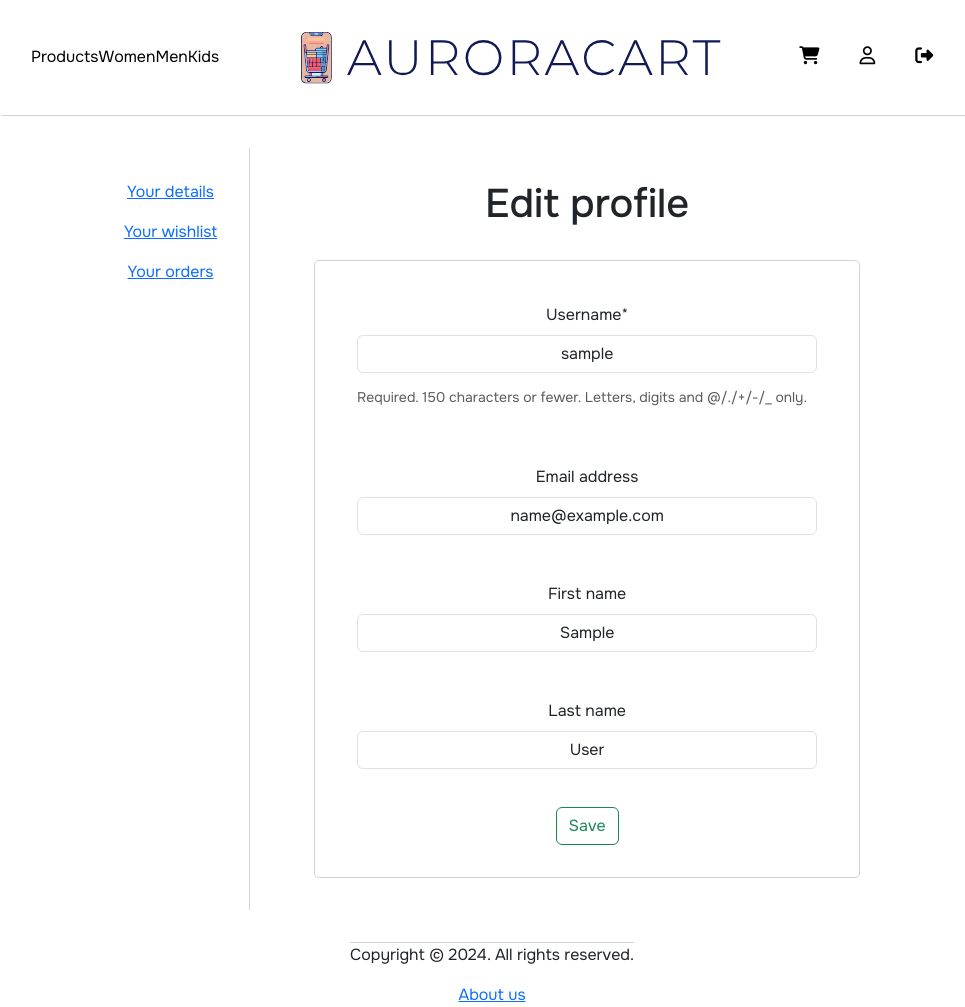
After one commit to mgordilov/ecommerce, a Django app: page /profile/edit/ in a window 1280 px wide. The commit adds this page. Shown: the whole page, without its empty margins (148-1113 px from the left). Run offline with Django 5.2, Linux system fonts and the light colour scheme; the visitor is signed in with stand-in values (Sample User, id 1); some libraries are stand-ins or nearby versions.

Commit message:
Styling profile page

```diff
--- a/ecommerce_app/static/ecommerce_app/css/style.css
+++ b/ecommerce_app/static/ecommerce_app/css/style.css
@@ -106,7 +106,35 @@ header {
 }
 
 
+/************** PROFILE PAGE **************/
 
+.profile_page {
+    display: grid;
+    /* grid-template-columns: 1fr 3fr; */
+    gap: 2rem;
+    grid-template-areas:
+        'profile_menu profile_content profile_content profile_content'
+    ;
+}
+
+.profile_menu {
+    grid-area: profile_menu;
+    border-right: 1px solid lightgray;
+    padding: 2rem;
+    display: flex;
+    flex-direction: column;
+    gap: 1rem;
+    height: 100%;
+    width: 100%;
+}
+
+.profile_content {
+    grid-area: profile_content;
+    padding: 2rem;
+    margin: 0;
+    height: 100%;
+    place-self: start;
+}
 
 /************** FOOTER **************/
 
--- a/users/forms.py
+++ b/users/forms.py
@@ -17,6 +17,22 @@ class UserCreateForm(UserCreationForm):
             'email',
             'password1',
             'password2',
+            Submit('submit', 'Submit')
+        )
+
+class UserEditForm(forms.ModelForm):
+    class Meta:
+        model = models.User
+        fields = ['username', 'email', 'first_name', 'last_name']
+
+    def __init__(self, *args, **kwargs):
+        super().__init__(*args, **kwargs)
+        self.helper = FormHelper()
+        self.helper.layout = Layout(
+            'username',
+            'email',
+            'first_name',
+            'last_name',
             Submit('submit', 'Submit')
         )
 
--- /dev/null
+++ b/users/templates/users/profile_edit.html
@@ -0,0 +1,31 @@
+{% extends 'ecommerce_app/base.html' %}
+
+{% load crispy_forms_tags %}
+
+{% block head %}
+    <title>Edit profile</title>
+{% endblock %}
+
+{% block content %}
+    <div class="profile_page">
+        <div class="profile_menu">
+            <a href="{% url 'profile' %}">Your details</a>
+            <a href="{% url 'profileWishlist' %}">Your wishlist</a>
+            <a href="{% url 'profileOrders' %}">Your orders</a>
+            {% if user.userprofile.business %}
+                <a href="#">Your business</a>
+            {% endif %}
+        </div>
+        <div class="profile_content" style="place-self: center;">
+            <div class="input_form">
+                <h1>Edit profile</h1>
+                <br>
+                <form method="POST">
+                    {% csrf_token %}
+                    {{ form|crispy }}
+                    <button type="submit" class="btn btn-outline-success">Save</button>
+                </form>
+            </div>
+        </div>
+    </div>
+{% endblock %}
--- a/users/urls.py
+++ b/users/urls.py
@@ -3,6 +3,9 @@ from . import views
 
 urlpatterns = [
     path('profile/', views.profile, name='profile'),
+    path('profile/edit/', views.profileEdit, name='profileEdit'),
+    path('profile/wishlist/', views.profileWishlist, name='profileWishlist'),
+    path('profile/orders/', views.profileOrders, name='profileOrders'),
     path('signup/', views.signup, name='signup'),
     path('login/', views.signin, name='login'),
     path('logout/', views.signout, name='logout'),
--- a/users/views.py
+++ b/users/views.py
@@ -19,6 +19,25 @@ stripe.api_key = os.getenv('STRIPE_API')
 @login_required
 def profile(request):
     return render(request, 'users/profile.html', {'user': request.user, 'orders': request.user.userprofile.order.all()})
+
+@login_required
+def profileWishlist(request):
+    return render(request, 'users/profile_wishlist.html', {'user': request.user, 'wishlist': request.user.userprofile.wishlist.all()})
+
+@login_required
+def profileOrders(request):
+    return render(request, 'users/profile_orders.html', {'user': request.user, 'orders': request.user.userprofile.order.all()})
+
+@login_required
+def profileEdit(request):
+    if request.method == 'POST':
+        form = forms.UserEditForm(request.POST, instance=request.user)
+        if form.is_valid():
+            form.save()
+            return redirect('profile')
+    else:
+        form = forms.UserEditForm(instance=request.user)
+    return render(request, 'users/profile_edit.html', {'form': form})
 
 def signin(request):
     if request.method == 'POST':
```
Also changed, not shown: users/templates/users/profile.html (+14 -14 lines), users/templates/users/profile_orders.html (added, +26 -0 lines), users/templates/users/profile_wishlist.html (added, +26 -0 lines).
